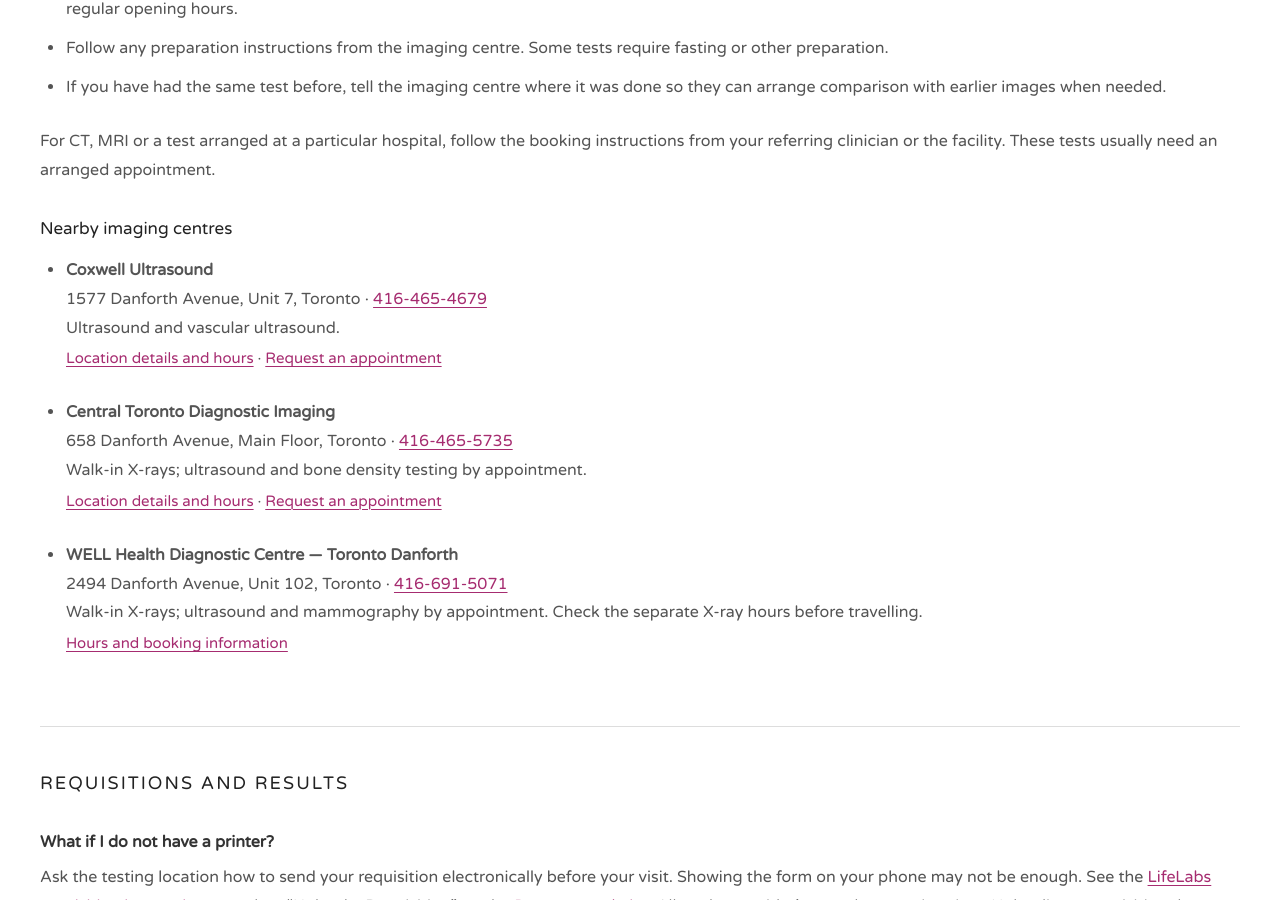
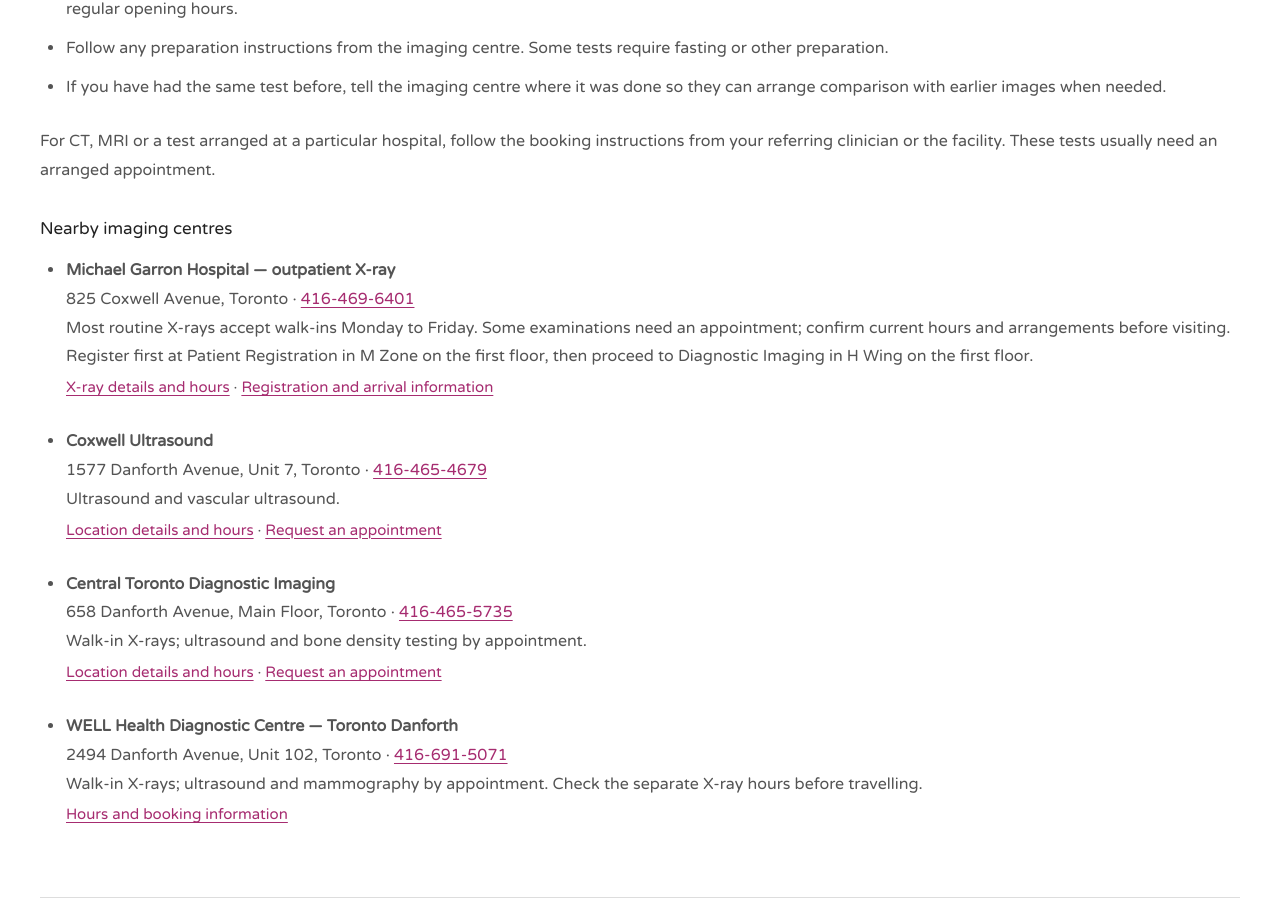
Before and after one commit to medicalchange/med-info, a Jekyll site: the page built from site/labs/index.html, in a window 1280 px wide and 900 px high, scrolled down 1336 px. Built offline with Jekyll 4.4.1, drawn with Linux system fonts in a browser that asks for light colours.

Commit message:
Add Michael Garron Hospital outpatient X-ray option

```diff
--- a/site/labs/index.html
+++ b/site/labs/index.html
@@ -135,6 +135,13 @@ sitemap: false
       <h3>Nearby imaging centres</h3>
       <ul class="locations">
         <li>
+          <strong>Michael Garron Hospital — outpatient X-ray</strong><br>
+          825 Coxwell Avenue, Toronto · <a class="phone" href="tel:+14164696401">416-469-6401</a><br>
+          Most routine X-rays accept walk-ins Monday to Friday. Some examinations need an appointment; confirm current hours and arrangements before visiting.<br>
+          Register first at Patient Registration in M Zone on the first floor, then proceed to Diagnostic Imaging in H Wing on the first floor.<br>
+          <span class="location-links"><a href="https://www.tehn.ca/programs-services/diagnostic-imaging/radiography-x-ray">X-ray details and hours</a> · <a href="https://www.tehn.ca/programs-services/diagnostic-imaging">Registration and arrival information</a></span>
+        </li>
+        <li>
           <strong>Coxwell Ultrasound</strong><br>
           1577 Danforth Avenue, Unit 7, Toronto · <a class="phone" href="tel:+14164654679">416-465-4679</a><br>
           Ultrasound and vascular ultrasound.<br>
```
